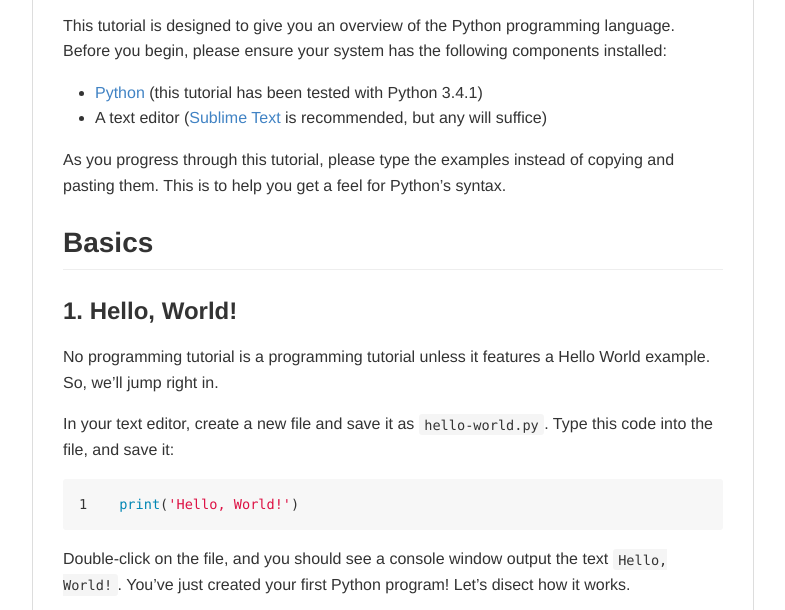
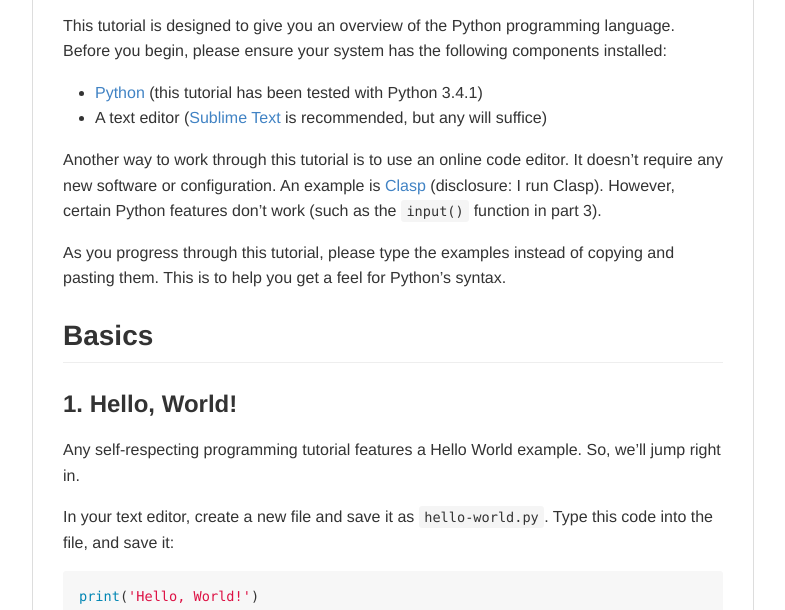
Before and after one commit to gscc/website, a plain HTML site: page www/python-tutorial.html in a window 1280 px wide. Shown: the part 147-757 px from the top of the page, without its empty margins (247-1032 px from the left). Drawn offline with Linux system fonts and the light colour scheme.

Commit message:
Update Python tutorial

```diff
--- a/www/python-tutorial.html
+++ b/www/python-tutorial.html
@@ -1064,23 +1064,24 @@ body .markdown-body
 .codehilite pre .vc { color: #008080 } /* Name.Variable.Class */
 .codehilite pre .vg { color: #008080 } /* Name.Variable.Global */
 .codehilite pre .vi { color: #008080 } /* Name.Variable.Instance */
-.codehilite pre .il { color: #009999 } /* Literal.Number.Integer.Long */</style><title>python tutorial</title></head><body><article class="markdown-body"><h1 id="python-tutorial"><a name="user-content-python-tutorial" href="#python-tutorial" class="headeranchor-link"  aria-hidden="true"><span class="headeranchor"></span></a>Python Tutorial</h1>
+.codehilite pre .il { color: #009999 } /* Literal.Number.Integer.Long */</style><title>Python Tutorial</title></head><body><article class="markdown-body"><h1 id="python-tutorial"><a name="user-content-python-tutorial" href="#python-tutorial" class="headeranchor-link"  aria-hidden="true"><span class="headeranchor"></span></a>Python Tutorial</h1>
 <p><em>Written by Sidney Kochman for the George School Computer Club</em></p>
 <p>This tutorial is designed to give you an overview of the Python programming language. Before you begin, please ensure your system has the following components installed:</p>
 <ul>
 <li><a href="https://www.python.org/downloads/">Python</a> (this tutorial has been tested with Python 3.4.1)</li>
 <li>A text editor (<a href="http://www.sublimetext.com">Sublime Text</a> is recommended, but any will suffice)</li>
 </ul>
+<p>Another way to work through this tutorial is to use an online code editor. It doesn&rsquo;t require any new software or configuration. An example is <a href="http://clasp.io">Clasp</a> (disclosure: I run Clasp). However, certain Python features don&rsquo;t work (such as the <code>input()</code> function in part 3).</p>
 <p>As you progress through this tutorial, please type the examples instead of copying and pasting them. This is to help you get a feel for Python’s syntax.</p>
 <h2 id="basics"><a name="user-content-basics" href="#basics" class="headeranchor-link"  aria-hidden="true"><span class="headeranchor"></span></a>Basics</h2>
 <h3 id="1-hello-world"><a name="user-content-1-hello-world" href="#1-hello-world" class="headeranchor-link"  aria-hidden="true"><span class="headeranchor"></span></a>1. Hello, World!</h3>
-<p>No programming tutorial is a programming tutorial unless it features a Hello World example. So, we’ll jump right in.</p>
+<p>Any self-respecting programming tutorial features a Hello World example. So, we’ll jump right in.</p>
 <p>In your text editor, create a new file and save it as <code>hello-world.py</code>. Type this code into the file, and save it:</p>
-<table class="codehilitetable"><tr><td class="linenos"><div class="linenodiv"><pre>1</pre></div></td><td class="code"><div class="codehilite"><pre><span class="nb">print</span><span class="p">(</span><span class="s">&#39;Hello, World!&#39;</span><span class="p">)</span>
+<div class="codehilite"><pre><span class="nb">print</span><span class="p">(</span><span class="s">&#39;Hello, World!&#39;</span><span class="p">)</span>
 </pre></div>
-</td></tr></table>
 
-<p>Double-click on the file, and you should see a console window output the text <code>Hello, World!</code>. You’ve just created your first Python program! Let’s disect how it works.</p>
+
+<p>Run Python and give it the path to the file, and you should see the window output the text <code>Hello, World!</code>. You’ve just created your first Python program! Let’s disect it.</p>
 <p>Anything within single or double quotation marks is a string. Strings can consist of pretty much anything, but usually hold text that your program will display. You created a string and told the <code>print()</code> function to print the string to the terminal.</p>
 <h3 id="2-variables"><a name="user-content-2-variables" href="#2-variables" class="headeranchor-link"  aria-hidden="true"><span class="headeranchor"></span></a>2. Variables</h3>
 <p>You may be familiar with variables from your math class. The concept in Python is very similar. A variable holds a value. Let’s try it:</p>
@@ -1204,4 +1205,6 @@ body .markdown-body
 
 <span class="n">hello</span><span class="p">(</span><span class="s">&#39;world&#39;</span><span class="p">,</span> <span class="mi">3</span><span class="p">)</span>
 </pre></div>
-</td></tr></table></article></body></html>
+</td></tr></table>
+
+<h3 id="8-more-to-come"><em>8. More to come&hellip;</em></h3></article></body></html>
```
